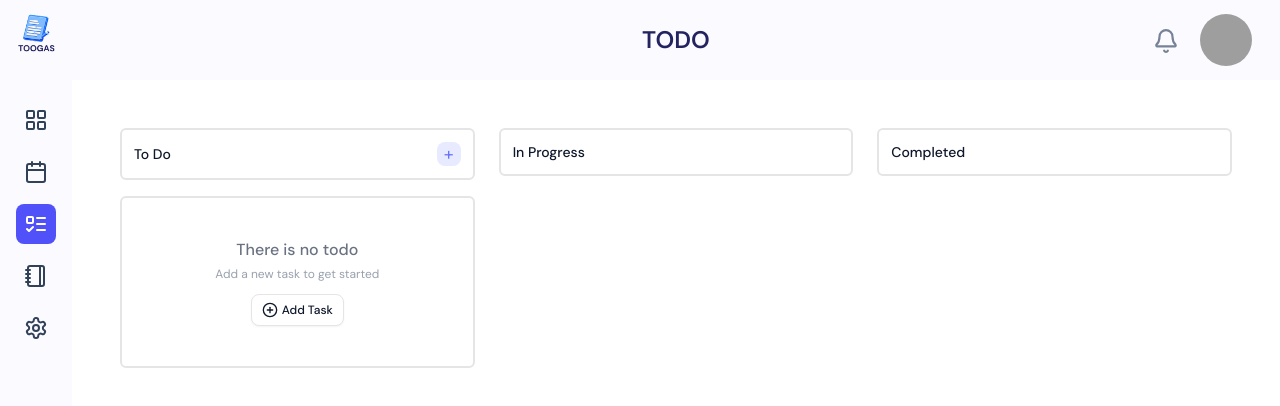
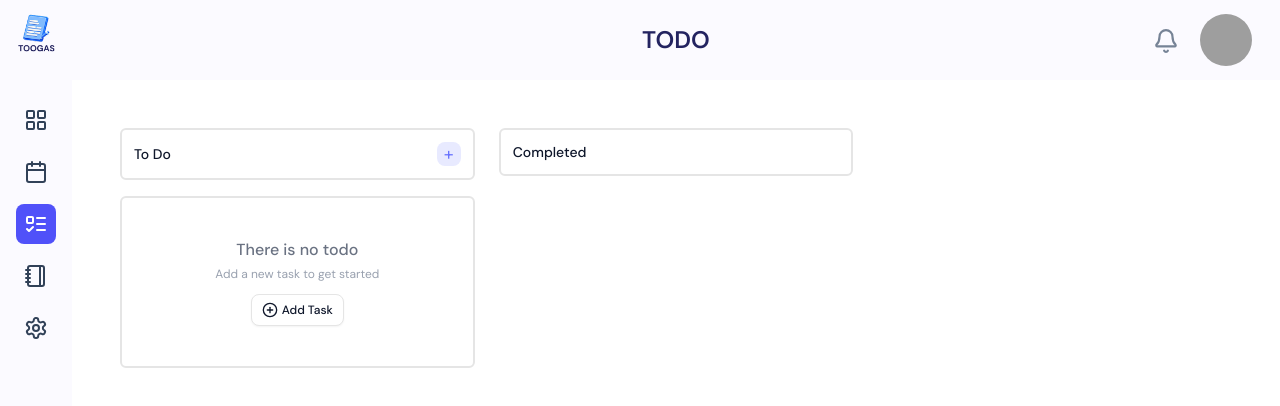
Before and after one commit to muhnatha/TodoList, a Next.js app in the folder frontend/: page /todo in a window 1280 px wide. Shown: the top 406 px of the page. Built offline with nearby package versions, Linux system fonts and the light colour scheme; grey boxes are pictures that could not be loaded.

Commit message:
apus progress

```diff
--- a/frontend/src/app/todo/page.js
+++ b/frontend/src/app/todo/page.js
@@ -110,14 +110,6 @@ export default function TodoPage() {
               </CardContent>
             </div>
 
-            {/* In Progress Column */}
-            <div className="flex flex-col">
-              <div className="flex items-center justify-between mb-4 border-2 rounded-sm p-3">
-                <h2 className="text-sm font-medium">In Progress</h2>
-              </div>
-              <CardContent className="p-4">{/* Empty state */}</CardContent>
-            </div>
-
             {/* Completed Column */}
             <div className="flex flex-col">
               <div className="flex items-center justify-between mb-4 border-2 rounded-sm p-3">
```
